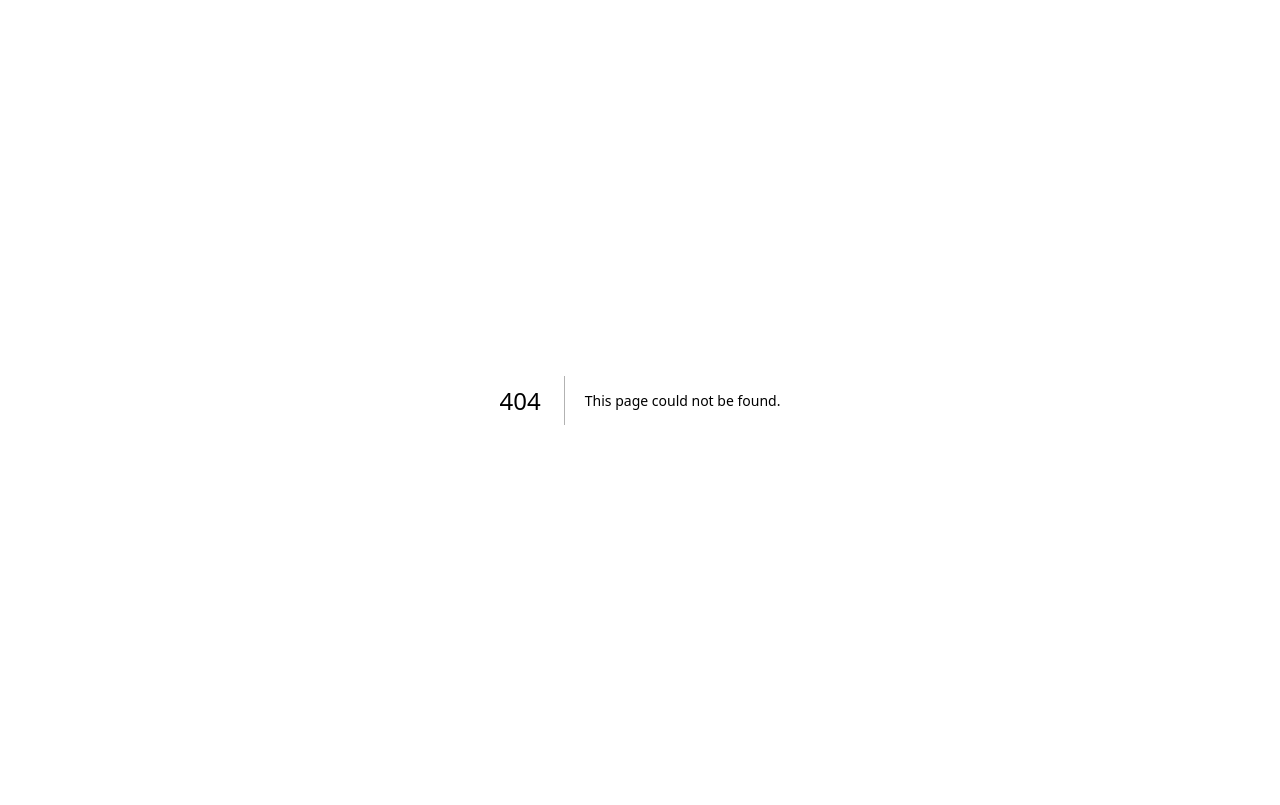
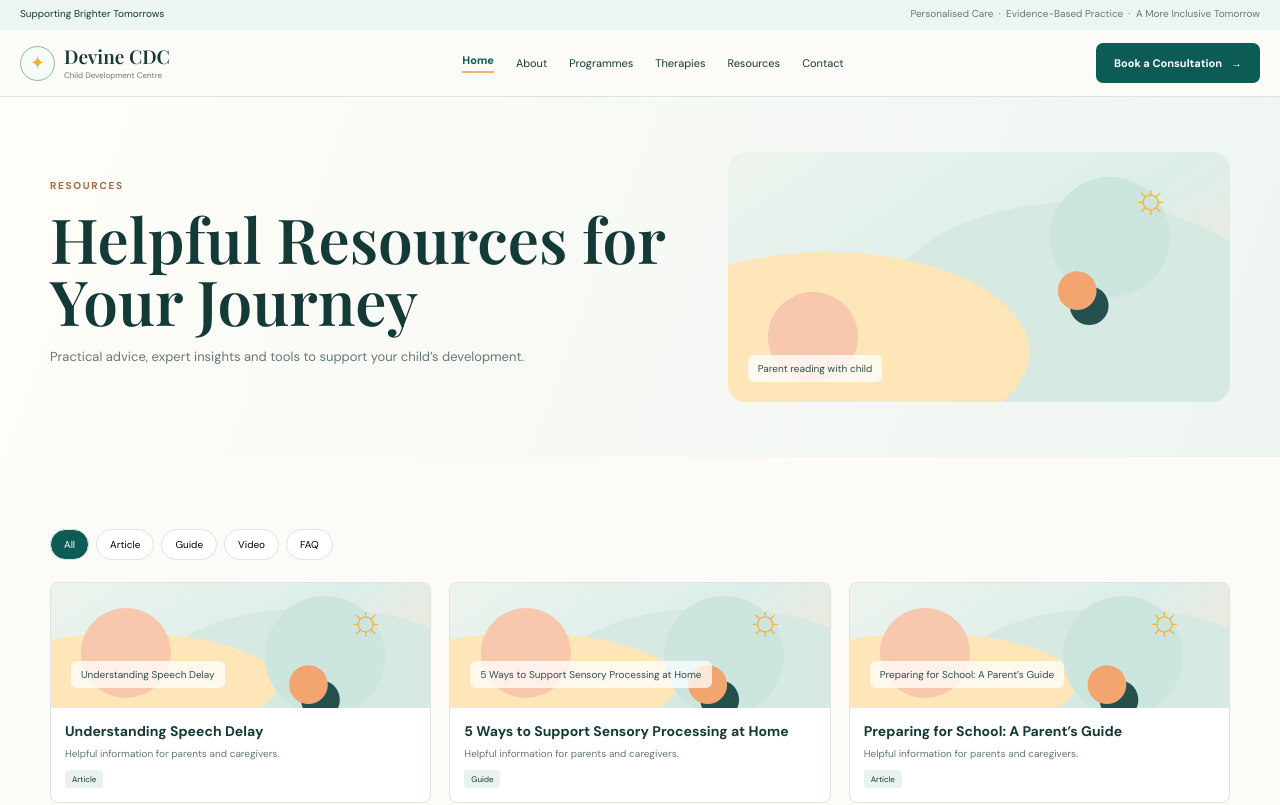
Before and after one commit to suchill03/devine-cdc-website, a Next.js app: page /resources in a window 1280 px wide. Before the commit this address had no page. Shown: the top 805 px of the page. Built offline with nearby package versions, Linux system fonts and the light colour scheme.

Commit message:
feat: add resources page

```diff
--- /dev/null
+++ b/src/app/resources/page.tsx
@@ -0,0 +1,4 @@
+"use client";
+import {useState} from 'react';import {Header,Footer,PageHero,Visual,CTA} from '@/components/site';
+const data=[['Understanding Speech Delay','Article'],['5 Ways to Support Sensory Processing at Home','Guide'],['Preparing for School: A Parent’s Guide','Article'],['ABA Therapy Explained','Video'],['Common Questions About Therapy','FAQ'],['Building Social Skills Through Play','Article']];
+export default function Resources(){const [filter,setFilter]=useState('All');const list=filter==='All'?data:data.filter(x=>x[1]===filter);return <><Header/><PageHero eyebrow="Resources" title="Helpful Resources for Your Journey" copy="Practical advice, expert insights and tools to support your child’s development." imageLabel="Parent reading with child"/><main><section className="section"><div className="container"><div className="filter">{['All','Article','Guide','Video','FAQ'].map(x=><button className={filter===x?'active':''} key={x} onClick={()=>setFilter(x)}>{x}</button>)}</div><div className="resource-grid">{list.map((x,i)=><a className="resource-card" href="/blog" key={x[0]}><Visual label={x[0]}/><div><h3>{x[0]}</h3><p>Helpful information for parents and caregivers.</p><span className="tag">{x[1]}</span></div></a>)}</div></div></section><CTA/></main><Footer/></>}
```
